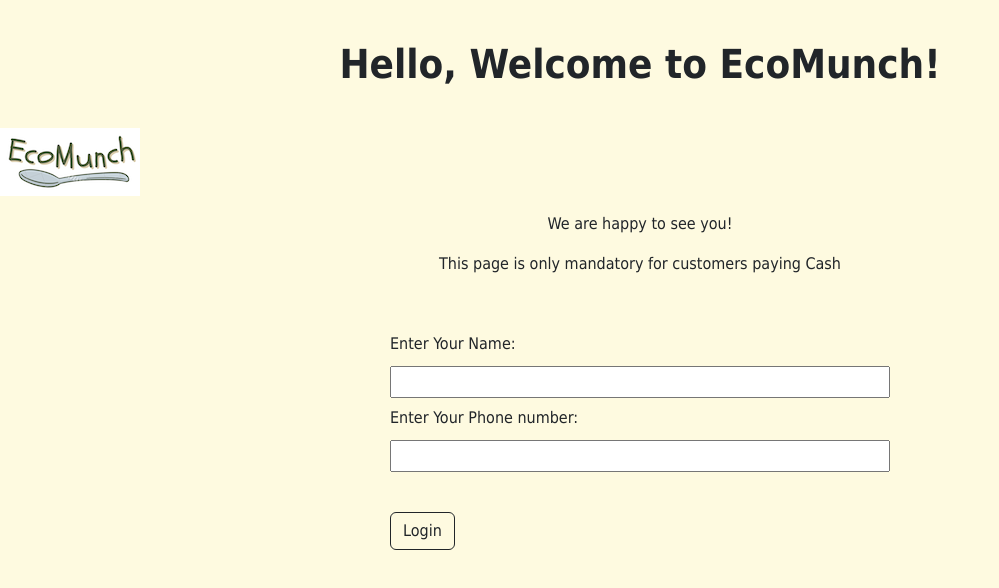
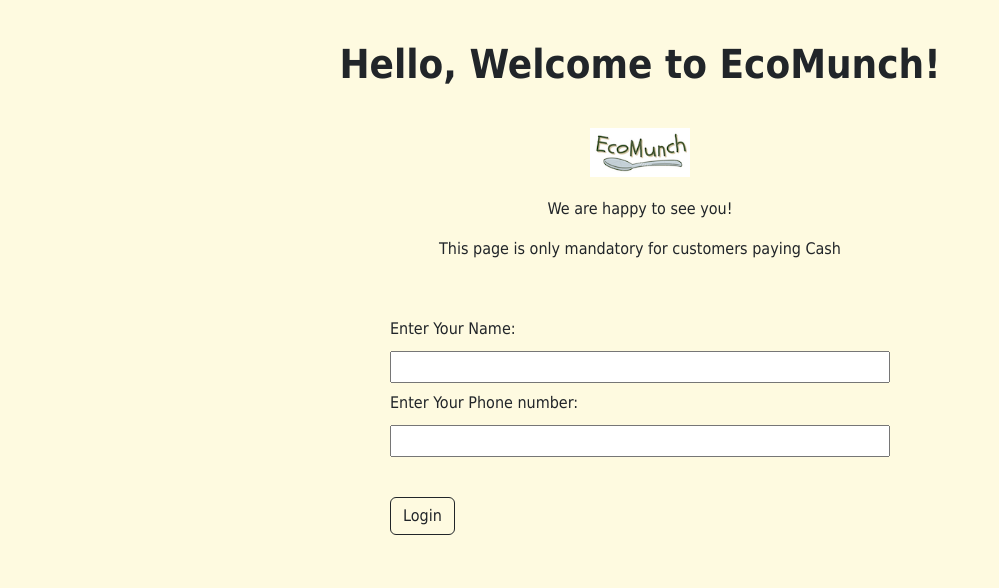
Before and after one commit to yoomimoomi/EcoMunch, a plain HTML site: page UserLogin.html in a window 1280 px wide. Shown: the whole page, without its empty margins (0-999 px from the left). Drawn offline with nearby package versions, Linux system fonts and the light colour scheme.

Commit message:
Centered Logo

```diff
--- a/UserLogin.css
+++ b/UserLogin.css
@@ -7,6 +7,9 @@ body {
     background-color: var(--color-primary);
     font-family: Tahoma;
     font-size: 16px;
+    display: flex;
+    flex-direction: column;
+    justify-content: space-between;
 }
 
 h1 {
@@ -18,8 +21,15 @@ body {
     text-align: center;
 }
 
-  img {
-    align-content: center;
+.logo-container {
+    display: flex;
+    justify-content: center;
+    align-items: center;
+    margin: 20px 0;
+}
+
+.logo {
+    max-width: 100px;
 }
 
 form {
@@ -45,9 +55,7 @@ body {
     margin: 0.5rem 0;
 }
 
-  input,
-  textarea,
-  select {
+input, textarea, select {
     margin: 10px 0 0 0;
     width: 100%;
     min-height: 2em;
@@ -74,7 +82,7 @@ body {
     padding: 1px 2px;
 }
 
-  .inline{
+.inline {
     display: inline;
 }
 
--- a/UserLogin.html
+++ b/UserLogin.html
@@ -4,14 +4,16 @@
     <meta charset="UTF-8">
     <title>Login Page</title>
     <link href="https://cdn.jsdelivr.net/npm/bootstrap@5.3.3/dist/css/bootstrap.min.css" rel="stylesheet" integrity="sha384-QWTKZyjpPEjISv5WaRU9OFeRpok6YctnYmDr5pNlyT2bRjXh0JMhjY6hW+ALEwIH" crossorigin="anonymous">
-    <link href="UserLogin.css" rel="stylesheet" type="text/css"
+    <link href="UserLogin.css" rel="stylesheet" type="text/css">
 </head>
 <body>
-    <div class="form-container"></div>
+    <div class="form-container">
         <h1>Hello, Welcome to EcoMunch!</h1>
-        <a href="index.html"><img src="./assets/logo.png" alt="logo"></a>
+        <div class="logo-container">
+            <a href="index.html"><img src="./assets/logo.png" alt="logo" class="logo"></a>
+        </div>
         <p>We are happy to see you!</p>
-        <p> This page is only mandatory for customers paying Cash</p>
+        <p>This page is only mandatory for customers paying Cash</p>
         <form method="post">
             <fieldset>
                 <label for="name">Enter Your Name: <input id="name" name="name" type="text" required /></label>
```
Lines whose indentation alone changed are shown as unchanged.
